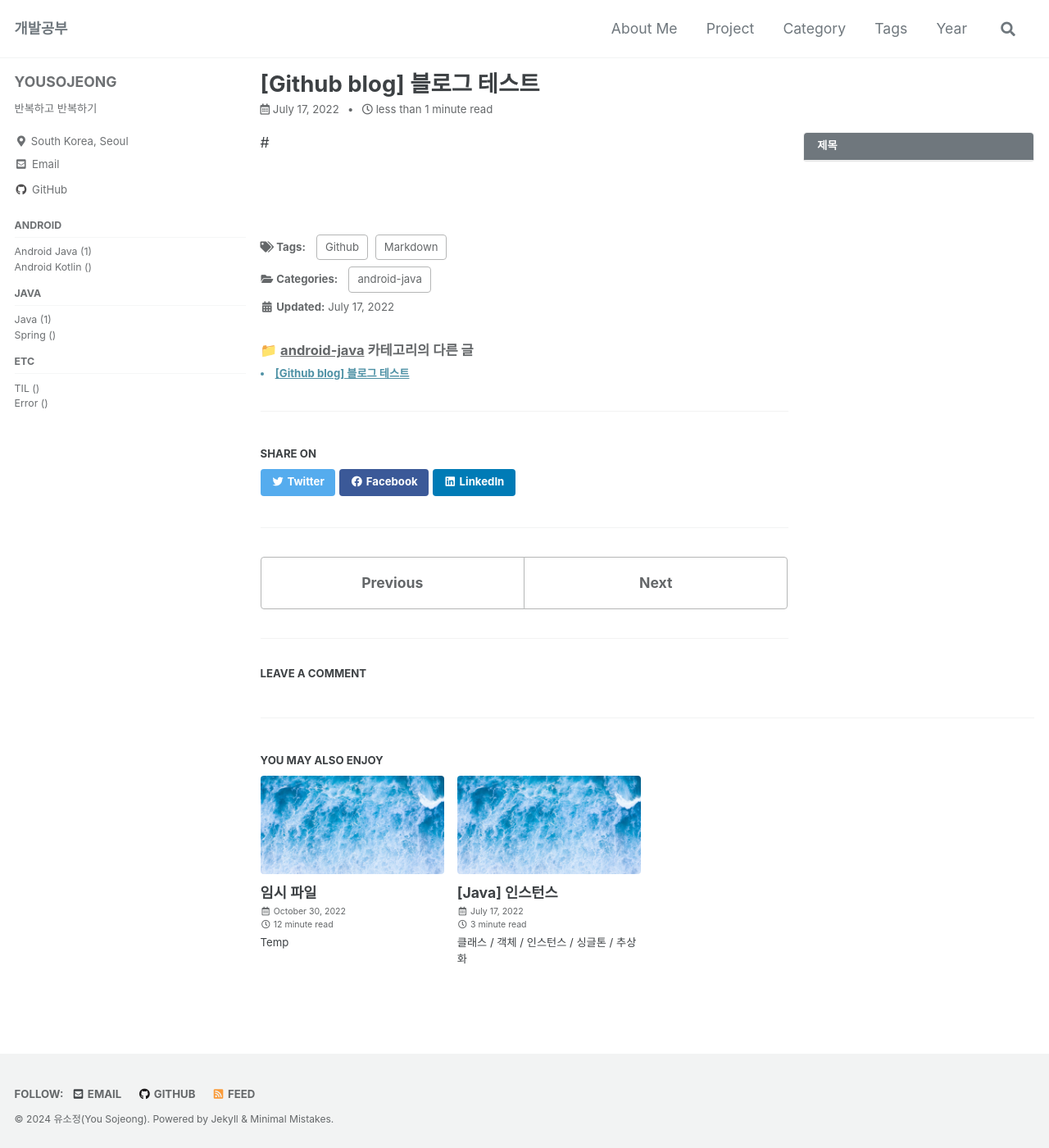
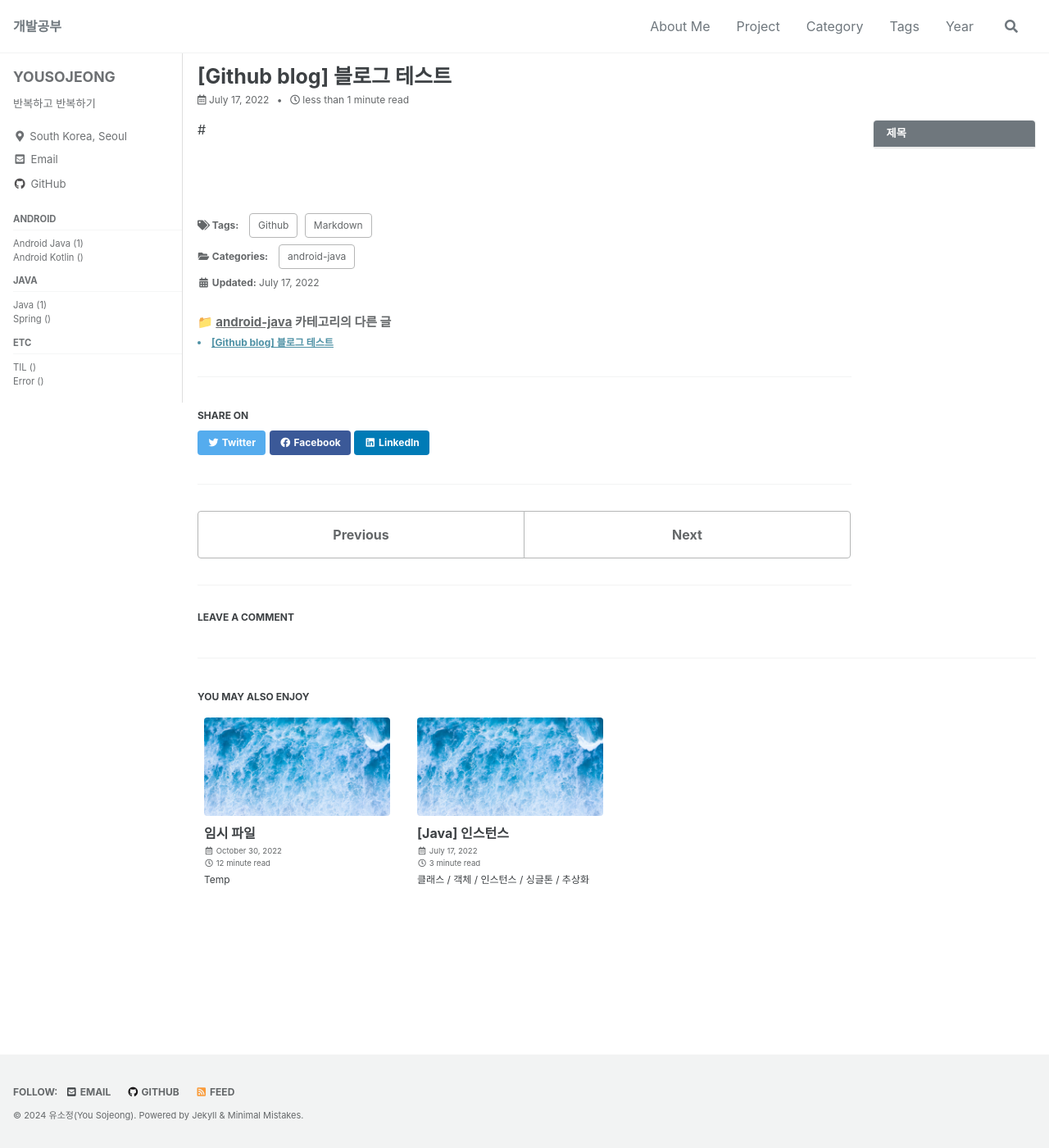
Before and after one commit to yousojeong/yousojeong.github.io, a Jekyll site: the page built from _posts/2022-07-17-test.md, in a window 1280 px wide and 1400 px high. Shown: the whole window at 82% size. Built offline with Jekyll 4.4.1, drawn with Linux system fonts in a browser that asks for light colours; cached includes are drawn as plain includes; some web fonts are replaced; comment, search, counter and statistics services are not loaded.

Commit message:
update scss

```diff
--- a/_sass/minimal-mistakes/_archive.scss
+++ b/_sass/minimal-mistakes/_archive.scss
@@ -20,6 +20,9 @@
 
 .archive__item {
   position: relative;
+  transition: background-color 0.3s ease, transform 0.2s ease;
+  padding: .5rem;
+  border-radius: 4px;
 
   a {
     position: relative;
@@ -29,6 +32,10 @@
   a[rel="permalink"] {
     position: static;
   }
+}
+
+.archive__item:hover {
+  background-color: #f0f0f0;
 }
 
 .archive__subtitle {
@@ -44,6 +51,7 @@
 }
 
 .archive__item-title {
+  margin-top: 1em;
   margin-bottom: 0.25em;
   font-family: $sans-serif-narrow;
   line-height: initial;
--- a/_sass/minimal-mistakes/_base.scss
+++ b/_sass/minimal-mistakes/_base.scss
@@ -6,6 +6,7 @@ html {
   /* sticky footer fix */
   position: relative;
   min-height: 100%;
+  font-size: 1em; // font-size 1.1에서 1로변경
 }
 
 body {
--- a/_sass/minimal-mistakes/_page.scss
+++ b/_sass/minimal-mistakes/_page.scss
@@ -16,6 +16,10 @@
 
   @include breakpoint($x-large) {
     max-width: $max-width;
+  }
+
+  #page {
+    font-size: 0.95em;
   }
 }
 
--- a/_sass/minimal-mistakes/_sidebar.scss
+++ b/_sass/minimal-mistakes/_sidebar.scss
@@ -7,6 +7,9 @@
    ========================================================================== */
 
 .sidebar {
+  font-size: 1.1em;
+  border-right: 1px solid lightgray;
+
   @include clearfix();
   // @include breakpoint(max-width $large) {
   //   /* fix z-index order of follow links */
@@ -73,6 +76,7 @@
 
 .sidebar__right {
   margin-bottom: 1em;
+  font-size: 1.1em;
 
   @include breakpoint($large) {
     position: absolute;
@@ -80,7 +84,7 @@
     right: 0;
     width: $right-sidebar-width-narrow;
     margin-right: -1 * $right-sidebar-width-narrow;
-    padding-left: 1em;
+    padding-left: 1.5em;
     z-index: 10;
 
     &.sticky {
--- a/_sass/minimal-mistakes/_variables.scss
+++ b/_sass/minimal-mistakes/_variables.scss
@@ -149,15 +149,16 @@ $small: 600px !default;
 $medium: 768px !default;
 $medium-wide: 900px !default;
 $large: 1024px !default;
-$x-large: 1280px !default;
+$x-large: 1440px !default;
 $max-width: $x-large !default;
 
 /*
    Grid
    ========================================================================== */
 
-$right-sidebar-width-narrow: 200px !default;
-$right-sidebar-width: 300px !default;
+$right-sidebar-width-narrow: 225px !default;
+// $right-sidebar-width: 300px !default;
+$right-sidebar-width: 225px !default;
 $right-sidebar-width-wide: 400px !default;
 
 /*
```
